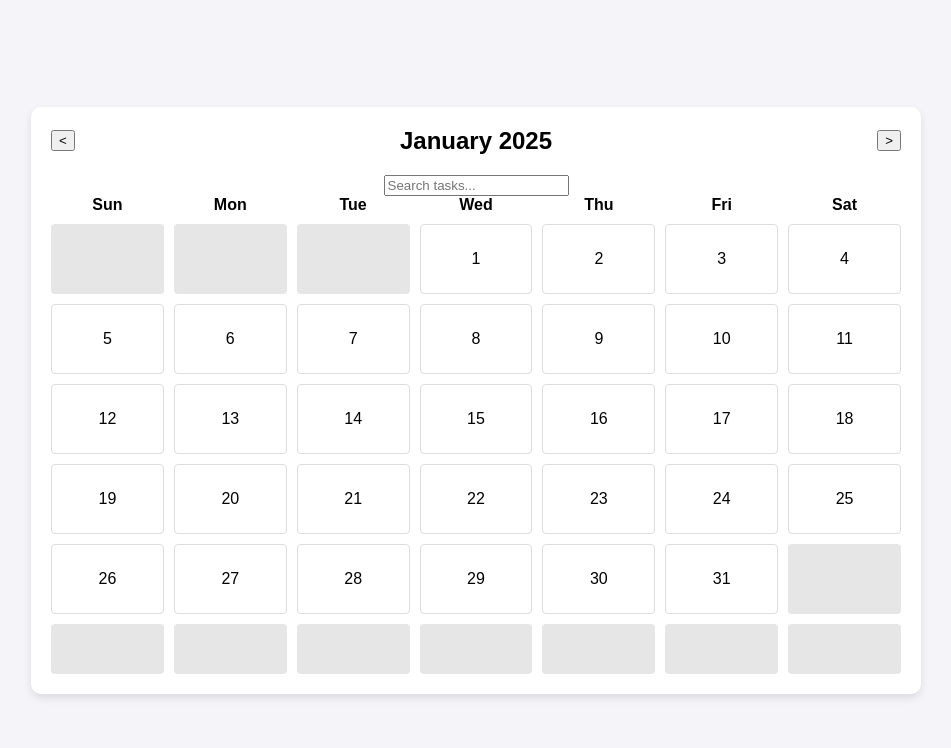
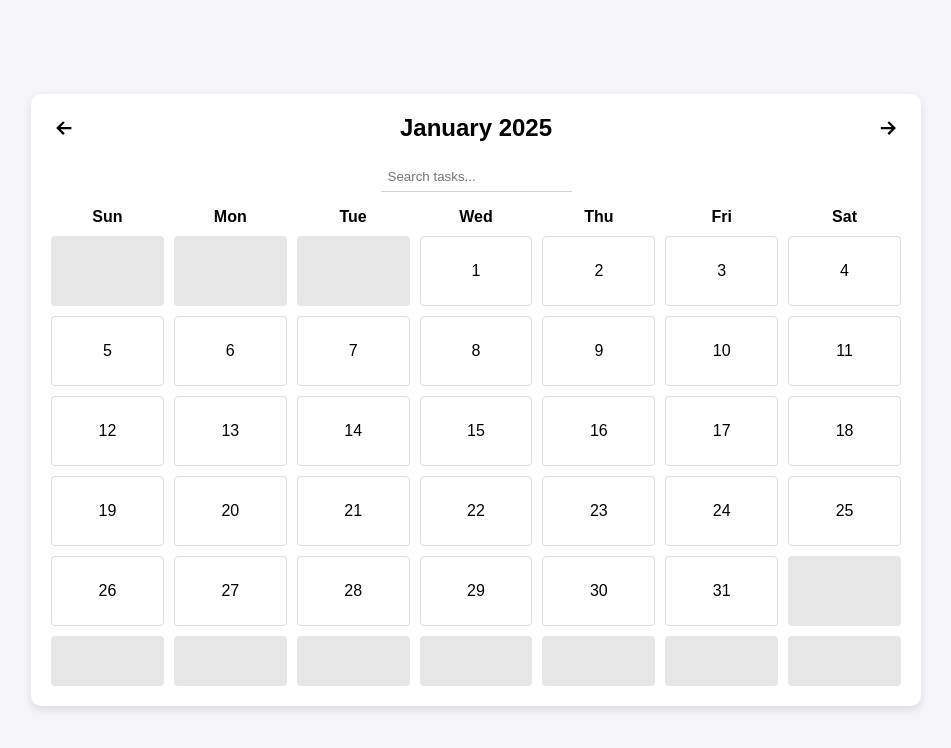
Before and after one commit to rovshanalizada7/Calendar, a React (Vite) app: page / in a window 1280 px wide. Shown: the top 748 px of the page, without its empty margins (164-1115 px from the left). Built offline with nearby package versions, Linux system fonts and the light colour scheme.

Commit message:
some styles updated

```diff
--- a/package.json
+++ b/package.json
@@ -10,8 +10,10 @@
     "preview": "vite preview"
   },
   "dependencies": {
+    "@react-icons/all-files": "^4.1.0",
     "react": "^18.3.1",
-    "react-dom": "^18.3.1"
+    "react-dom": "^18.3.1",
+    "react-icons": "^5.4.0"
   },
   "devDependencies": {
     "@eslint/js": "^9.17.0",
--- a/src/App.tsx
+++ b/src/App.tsx
@@ -1,5 +1,8 @@
 import React, { useState, useEffect } from 'react';
 import './Calendar.css';
+import { GrFormNextLink } from "react-icons/gr";
+import { GrFormPreviousLink } from "react-icons/gr";
+import { BsTrash3 } from "react-icons/bs";
 
 type Task = {
   id: number;
@@ -141,13 +144,14 @@ const Calendar: React.FC = () => {
                   onDragOver={handleDragOverTask}
                   onDrop={handleDropOnTask(task.id)}
                   onClick={(e) => {
-                    e.stopPropagation(); // Prevent triggering the cell click handler
+                    e.stopPropagation();
                     handleTaskClick(task);
                   }}
                 >
                   {editingTaskId === task.id ? (
                     <input
                       type="text"
+                      className='text-input'
                       value={editingTaskTitle}
                       onChange={e => setEditingTaskTitle(e.target.value)}
                       onBlur={() => handleTaskEdit(task.id)}
@@ -155,15 +159,13 @@ const Calendar: React.FC = () => {
                   ) : (
                     <>
                       {task.title}
-                      <button
-                        className="delete-task"
-                        onClick={(e) => {
+                      <BsTrash3
+                      className="delete-task"
+                         onClick={(e) => {
                           e.stopPropagation();
                           handleTaskDelete(task.id);
                         }}
-                      >
-                        ✖
-                      </button>
+                        />
                     </>
                   )}
                 </div>
@@ -179,9 +181,9 @@ const Calendar: React.FC = () => {
   return (
     <div className="calendar-container">
       <div className="calendar-header">
-        <button onClick={handlePrevMonth}>&lt;</button>
+        <GrFormPreviousLink onClick={handlePrevMonth} className='prev-btn'/>
         <h2>{currentDate.toLocaleDateString('default', { month: 'long', year: 'numeric' })}</h2>
-        <button onClick={handleNextMonth}>&gt;</button>
+        <GrFormNextLink onClick={handleNextMonth} className='next-btn'/>
       </div>
       <input
         type="text"
--- a/src/calendar.css
+++ b/src/calendar.css
@@ -71,7 +71,7 @@ body {
   .calendar-cell .task {
     background: #ffcc00;
     border-radius: 3px;
-    padding: 2px;
+    padding: 4px;
     margin-top: 5px;
     font-size: 12px;
     text-align: center;
@@ -115,3 +115,26 @@ body {
   .task-list {
     margin-top: 10px;
   }
+  .task-search{
+    margin-bottom: 1rem;
+    padding: 7px;
+    outline: none;
+    border: none;
+    border-bottom: 1px solid lightgray;
+  }
+  .prev-btn,.next-btn{
+    font-size: 1.7rem;
+    cursor: pointer;
+  }
+  .text-input{
+    padding: 5px;
+    border: none;
+    outline: none;
+  }
+
+  .delete-task{
+    margin: 5px;
+    font-size: 1rem;
+    cursor: pointer;
+    color:black;
+  }
```
Also changed, not shown: 1 other file (tests, documents, lock files or other folders).
